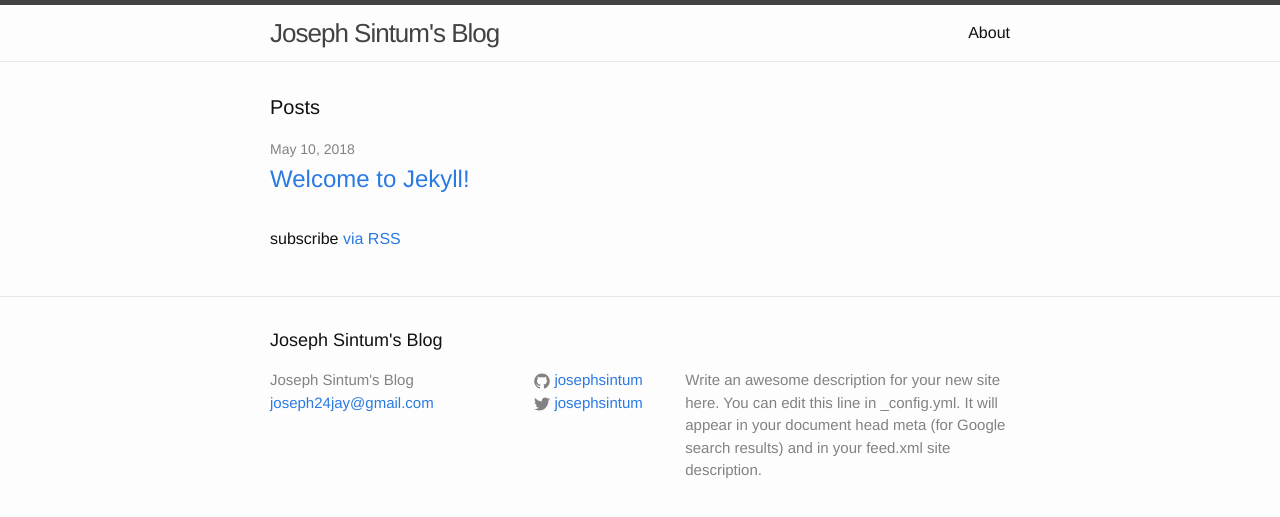
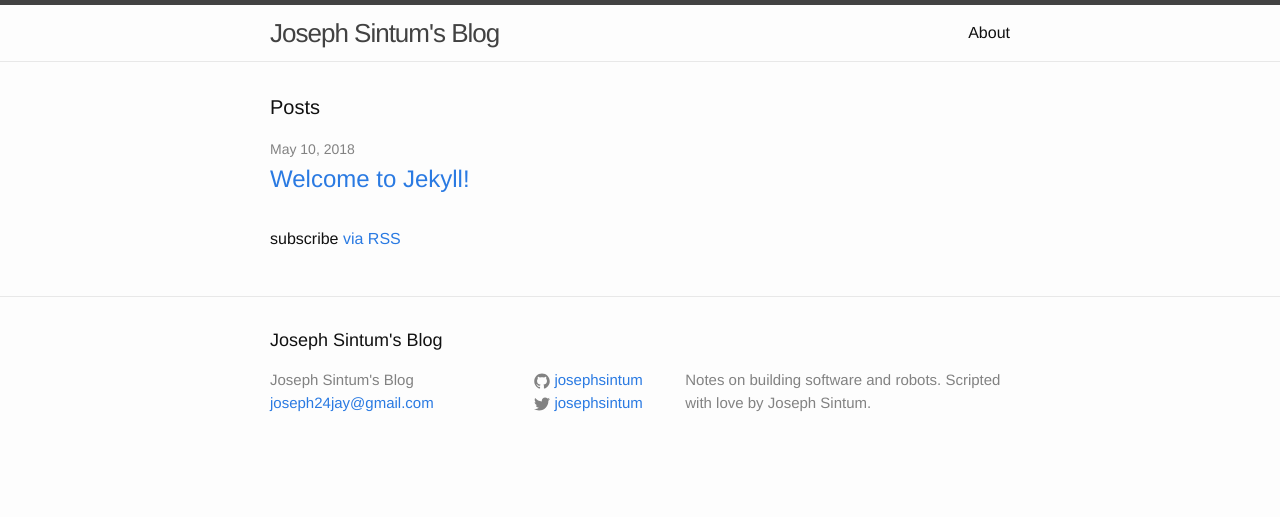
Before and after one commit to josephsintum/v2_website, a Jekyll site: the page built from index.html, in a window 1280 px wide. Shown: the top 517 px of the page. Built offline with Jekyll 4.4.1, drawn with Linux system fonts in a browser that asks for light colours.

Commit message:
site description

```diff
--- a/_config.yml
+++ b/_config.yml
@@ -9,9 +9,8 @@
 title: Joseph Sintum's Blog
 email: joseph24jay@gmail.com
 description: > # this means to ignore newlines until "baseurl:"
-  Write an awesome description for your new site here. You can edit this
-  line in _config.yml. It will appear in your document head meta (for
-  Google search results) and in your feed.xml site description.
+  Notes on building software and robots.
+  Scripted with love by Joseph Sintum.
 baseurl: "" # the subpath of your site, e.g. /blog
 url: "https://josephsintum.github.io" # the base hostname & protocol for your site
 twitter_username: josephsintum
```
